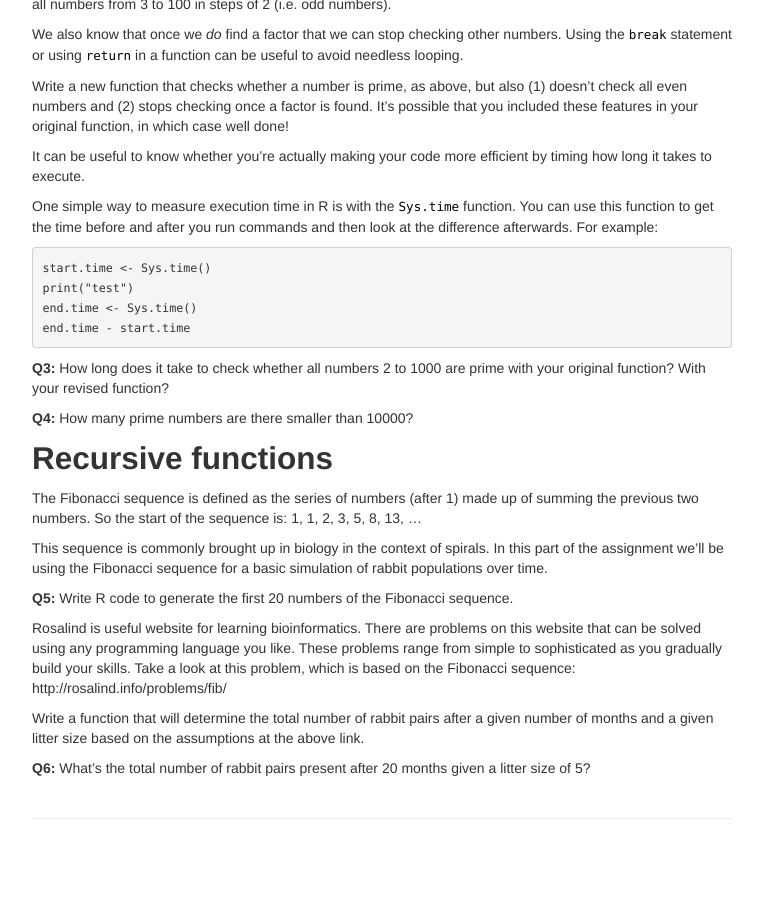
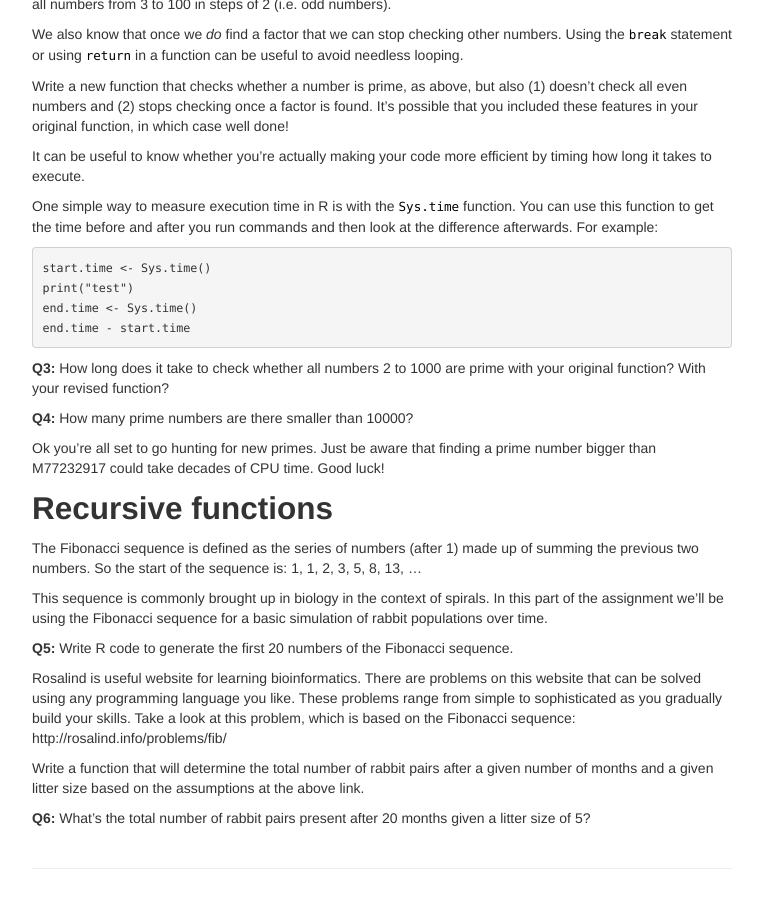
Before and after one commit to gavinmdouglas/gavinmdouglas.github.io, a Jekyll site: the page built from pages/R_assignments/R_assignment2.md, in a window 1280 px wide and 900 px high, scrolled down 1387 px. Shown: the whole window, without its empty margins (258-1021 px from the left). Built offline with Jekyll 4.4.1, drawn with Linux system fonts in a browser that asks for light colours; before the commit the page ends 2237 px from its top, so only the background shows below that; some of the changed lines change nothing that is shown.

Commit message:
fixed link

```diff
--- a/pages/R_assignments/R_assignment2.md
+++ b/pages/R_assignments/R_assignment2.md
@@ -7,7 +7,7 @@
 
 In this assignment you'll be building basic control structures, which are the key building blocks you'll need to write programs. There are two different sections (one on prime numbers and one on the Fibonnaci's rabbits problem), which will gradually become more complex as you add more to your control structures.
 
-Answers to the below questions are available [here]({{ BASE_PATH }}/pages/R_workshops/R_ass2_answers.html). Checking that you're getting the correct answers will make sure that your R code is working.
+Answers to the below questions are available [here]({{ BASE_PATH }}/pages/R_workshops/R_assignment2_answers.html). Checking that you're getting the correct answers will make sure that your R code is working.
 
 ## Identifying prime numbers
 
@@ -81,6 +81,8 @@
 
 **Q4:** How many prime numbers are there smaller than 10000?
 
+Ok you're all set to go hunting for new primes. Just be aware that finding a prime number bigger than M77232917 could take decades of CPU time. Good luck!
+
 ## Recursive functions
 
 The Fibonacci sequence is defined as the series of numbers (after 1) made up of summing the previous two numbers. So the start of the sequence is: 1, 1, 2, 3, 5, 8, 13, ...
```
